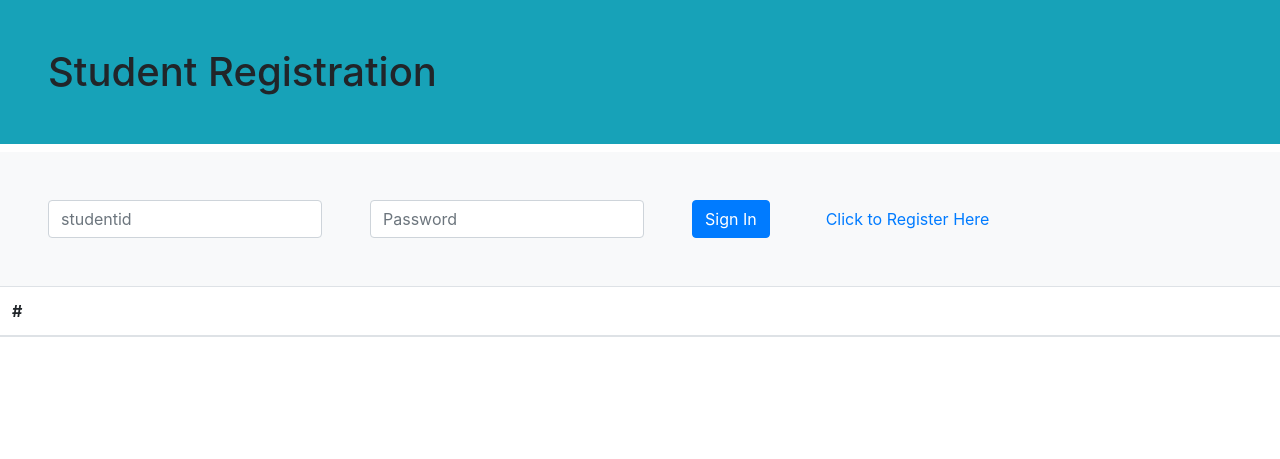
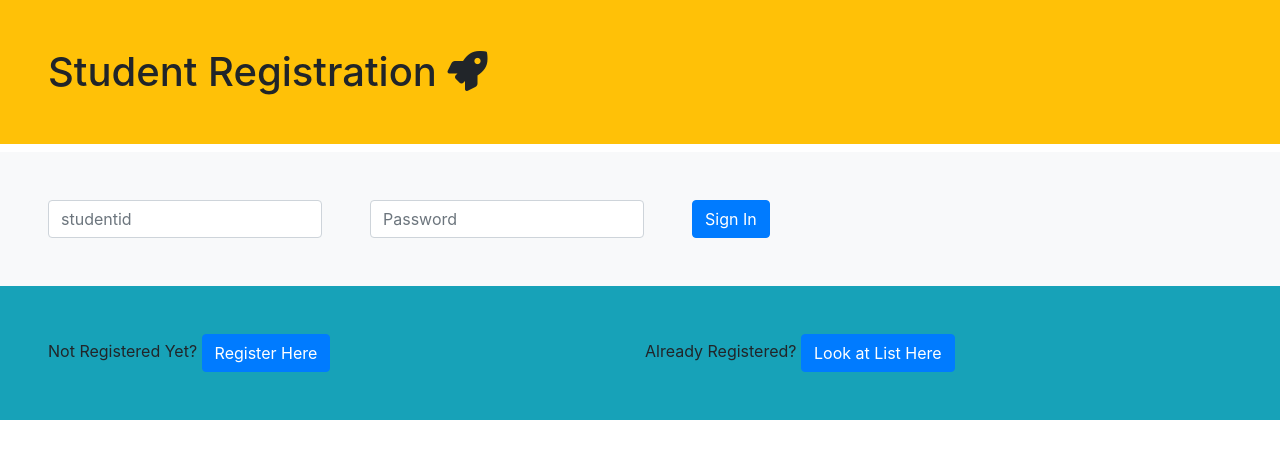
Before and after one commit to anantpad/Student, a Flask app: page / in a window 1280 px wide. Shown: the top 459 px of the page. Run offline with Flask 2, Linux system fonts and the light colour scheme; data that the repository does not hold is empty; some libraries are stand-ins or nearby versions.

Commit message:
student List added modified login page

```diff
--- a/Templates/login.html
+++ b/Templates/login.html
@@ -3,13 +3,14 @@
   <head>
     <meta charset="utf-8">
     <title>Student Login</title>
+    <link rel="stylesheet" href="https://use.fontawesome.com/releases/v5.7.0/css/all.css" integrity="sha384-lZN37f5QGtY3VHgisS14W3ExzMWZxybE1SJSEsQp9S+oqd12jhcu+A56Ebc1zFSJ" crossorigin="anonymous">
     <link rel="stylesheet" href="https://maxcdn.bootstrapcdn.com/bootstrap/4.0.0/css/bootstrap.min.css" integrity="sha384-Gn5384xqQ1aoWXA+058RXPxPg6fy4IWvTNh0E263XmFcJlSAwiGgFAW/dAiS6JXm" crossorigin="anonymous">
     <script src="https://code.jquery.com/jquery-3.2.1.slim.min.js" integrity="sha384-KJ3o2DKtIkvYIK3UENzmM7KCkRr/rE9/Qpg6aAZGJwFDMVNA/GpGFF93hXpG5KkN" crossorigin="anonymous"></script>
     <script src="https://cdnjs.cloudflare.com/ajax/libs/popper.js/1.12.9/umd/popper.min.js" integrity="sha384-ApNbgh9B+Y1QKtv3Rn7W3mgPxhU9K/ScQsAP7hUibX39j7fakFPskvXusvfa0b4Q" crossorigin="anonymous"></script>
     <script src="https://maxcdn.bootstrapcdn.com/bootstrap/4.0.0/js/bootstrap.min.js" integrity="sha384-JZR6Spejh4U02d8jOt6vLEHfe/JQGiRRSQQxSfFWpi1MquVdAyjUar5+76PVCmYl" crossorigin="anonymous"></script>
   </head>
   <body>
-    <h1 class="bg-info p-5">Student Registration</h1>
+    <h1 class="bg-warning p-5">Student Registration <i class="fa fa-rocket"></i></h1>
     <form class="form-inline pt-5 pb-5 bg-light" action="/" method="post">
         <div class="form-group pl-5">
           <label for="studentid" class="sr-only">Login Name</label>
@@ -22,26 +23,19 @@
         <div class="form-group pl-5">
           <button type="button" class="btn btn-primary">Sign In</button>
         </div>
-        <div class="form-row pl-5">
-<!--          <button type="button" class="btn btn-link" name="button">Click Here to Register</button>-->
-           <a class="btn btn-link" role="button" href="/registerStudent">Click to Register Here</a>
-          <!-- <input type="submit" class="form-control" value="Click Here to Register"> -->
+    </form>
+      <div class="form-row p-5 bg-info">
+        <div class="col-6">
+          <label for="register" class="text">Not Registered Yet?</label>
+<!--        <button type="button" class="btn btn-link" name="button">Click Here to Register</button>-->
+          <a class="btn btn-primary" role="button" id="register" href="/registerStudent">Register Here</a>
+        <!-- <input type="submit" class="form-control" value="Click Here to Register"> -->
         </div>
-      </form>
-        <div class="">
-          {% for each_dict in data %}
-            {% for each in each_dict %}
-              <p>{{each}}:{{each_dict[each]}}</p>
-            {% endfor %}
-            <hr>
-          {% endfor %}
+        <div class="col-6">
+          <label for="register" class="text">Already Registered?</label>
+<!--        <button type="button" class="btn btn-link" name="button">Click Here to Register</button>-->
+          <a class="btn btn-primary" role="button" id="register" href="/studentList">Look at List Here</a>
         </div>
-        <table class="table">
-          <thead>
-            <tr>
-              <th>#</th>
-            </tr>
-          </thead>
-        </table>
-    </body>
+      </div>
+  </body>
 </html>
--- a/app.py
+++ b/app.py
@@ -41,6 +41,11 @@ def register():
              "birthdate": birthdate})
         return redirect("/")
 
+@app.route("/studentList", methods = ['GET', 'POST'])
+def list():
+    if request.method == 'GET':
+        return render_template("studentList")
+
 #run
 if __name__ == "__main__":
     app.run()
```
